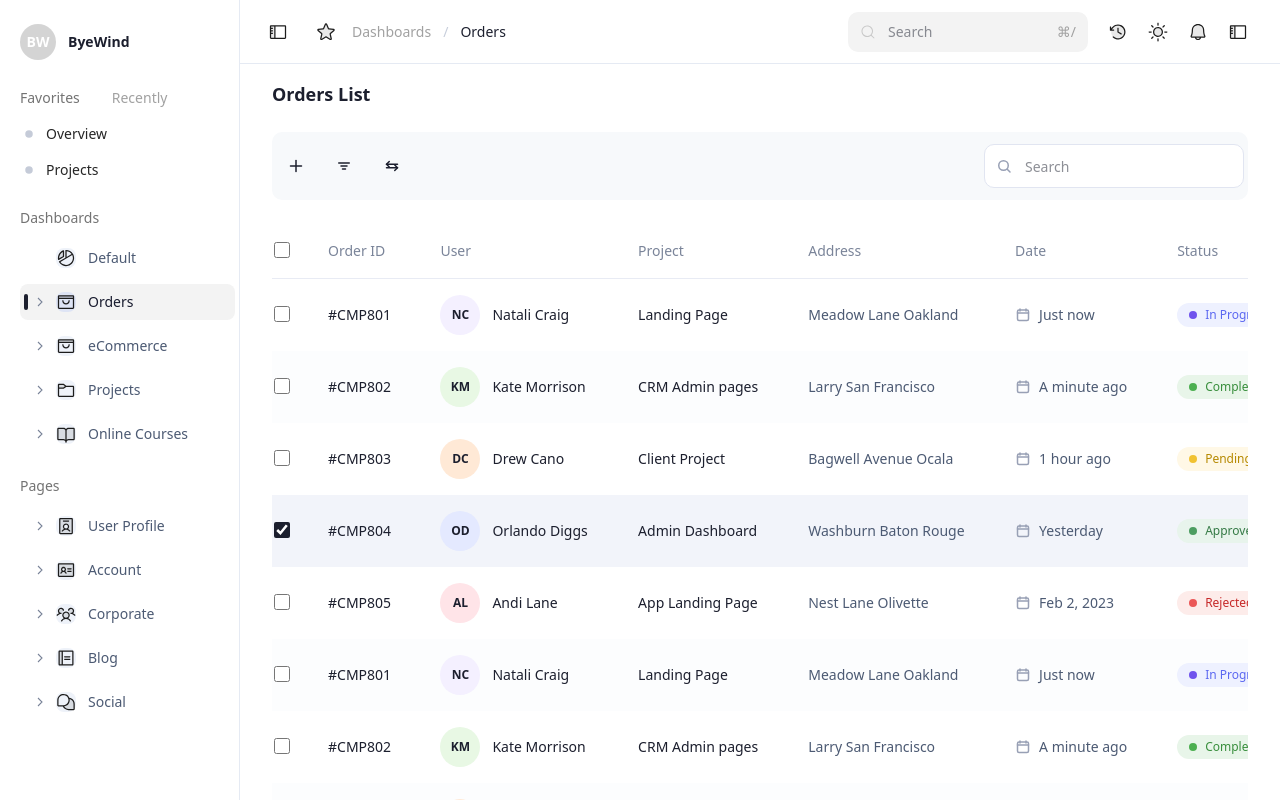
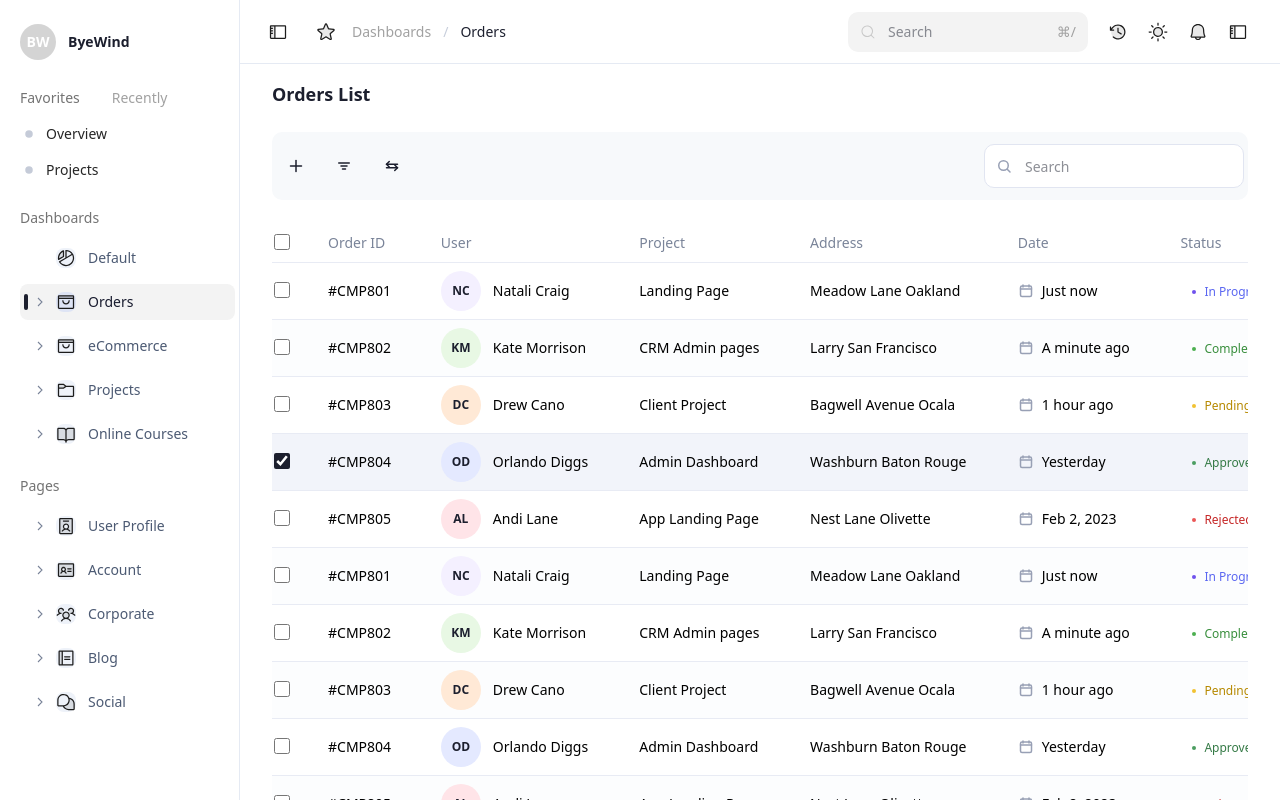
Before and after one commit to kanakk365/JustPayDashboard, a Next.js app: page /orders in a window 1280 px wide. Built offline with nearby package versions, Linux system fonts and the light colour scheme.

Commit message:
feat : orders tab

```diff
--- a/src/components/orders/OrdersTable.tsx
+++ b/src/components/orders/OrdersTable.tsx
@@ -262,12 +262,11 @@ const StatusBadge = ({ status }: { status: OrderStatus }) => {
   return (
     <span
       className={cn(
-        "inline-flex items-center gap-2 rounded-full px-3 py-1 text-xs font-medium",
-        token.background,
+        "inline-flex items-center gap-2 rounded-full px-3 py-1 text-xs ",
         token.text
       )}
     >
-      <span className={cn("h-2 w-2 rounded-full", token.dot)} />
+      <span className={cn("h-1 w-1 rounded-full", token.dot)} />
       {token.label}
     </span>
   );
@@ -360,16 +359,16 @@ export const OrdersTable = () => {
             <table className="min-w-full table-fixed">
               <thead className=" text-xs font-semibold text-[#7A8499]">
                 <tr className="border-b border-[#E8EBF4]">
-                  <th scope="col" className="w-8 py-4 text-left">
+                  <th scope="col" className="w-8 py-2 text-left">
                     <Checkbox />
                   </th>
-                  <th scope="col" className="px-6 py-4 text-left text-sm font-thin ">Order ID</th>
-                  <th scope="col" className="px-6 py-4 text-left text-sm font-thin ">User</th>
-                  <th scope="col" className="px-6 py-4 text-left text-sm font-thin ">Project</th>
-                  <th scope="col" className="px-6 py-4 text-left text-sm font-thin ">Address</th>
-                  <th scope="col" className="px-6 py-4 text-left text-sm font-thin ">Date</th>
-                  <th scope="col" className="px-6 py-4 text-left text-sm font-thin ">Status</th>
-                  <th scope="col" className="px-6 py-4 text-right text-sm font-thin" aria-label="Actions" />
+                  <th scope="col" className="px-6 py-2 text-left text-sm font-thin ">Order ID</th>
+                  <th scope="col" className="px-6 py-2 text-left text-sm font-thin ">User</th>
+                  <th scope="col" className="px-6 py-2 text-left text-sm font-thin ">Project</th>
+                  <th scope="col" className="px-6 py-2 text-left text-sm font-thin ">Address</th>
+                  <th scope="col" className="px-6 py-2 text-left text-sm font-thin ">Date</th>
+                  <th scope="col" className="px-6 py-2 text-left text-sm font-thin ">Status</th>
+                  <th scope="col" className="px-6 py-2 text-right text-sm font-thin" aria-label="Actions" />
                 </tr>
               </thead>
               <tbody className="text-sm text-[#1C1F2E]">
@@ -377,7 +376,7 @@ export const OrdersTable = () => {
                   <tr
                     key={`${order.id}-${index}`}
                     className={cn(
-                      "transition",
+                      "transition border-b border-[#E8EBF4]",
                       order.selected
                         ? "bg-[#F2F4FA]"
                         : index % 2 === 1
@@ -386,30 +385,30 @@ export const OrdersTable = () => {
                       "hover:bg-[#F6F8FC]"
                     )}
                   >
-                    <td className="w-8 py-4 align-middle">
+                    <td className="w-8 py-2 align-middle">
                       <Checkbox checked={order.selected} />
                     </td>
-                    <td className="px-6 py-4 align-middle font-medium text-[#1C1F2E]">{order.id}</td>
-                    <td className="px-6 py-4 align-middle">
+                    <td className="px-6 py-2 align-middle text-black">{order.id}</td>
+                    <td className="px-6 py-2 align-middle">
                       <div className="flex items-center gap-3">
                         <Avatar {...order.user} />
-                        <span className="font-medium text-[#1C1F2E]">{order.user.name}</span>
+                        <span className=" text-black">{order.user.name}</span>
                       </div>
                     </td>
-                    <td className="px-6 py-4 align-middle text-[#1C1F2E]">{order.project}</td>
-                    <td className="px-6 py-4 align-middle text-[#4C5A73]">
+                    <td className="px-6 py-2 align-middle text-black">{order.project}</td>
+                    <td className="px-6 py-2 align-middle text-black">
                       <span className="block truncate">{order.address}</span>
                     </td>
-                    <td className="px-6 py-4 align-middle text-[#4C5A73]">
+                    <td className="px-6 py-2 align-middle text-black">
                       <span className="flex items-center gap-2">
                         <CalendarIcon />
                         {order.dateLabel}
                       </span>
                     </td>
-                    <td className="px-6 py-4 align-middle">
+                    <td className="px-6 py-2 align-middle">
                       <StatusBadge status={order.status} />
                     </td>
-                    <td className="px-6 py-4 align-middle text-right">
+                    <td className="px-6 py-2 align-middle text-right">
                       <button type="button" className="inline-flex justify-end">
                         <span className="sr-only">More actions</span>
                         <EllipsisIcon />
```
